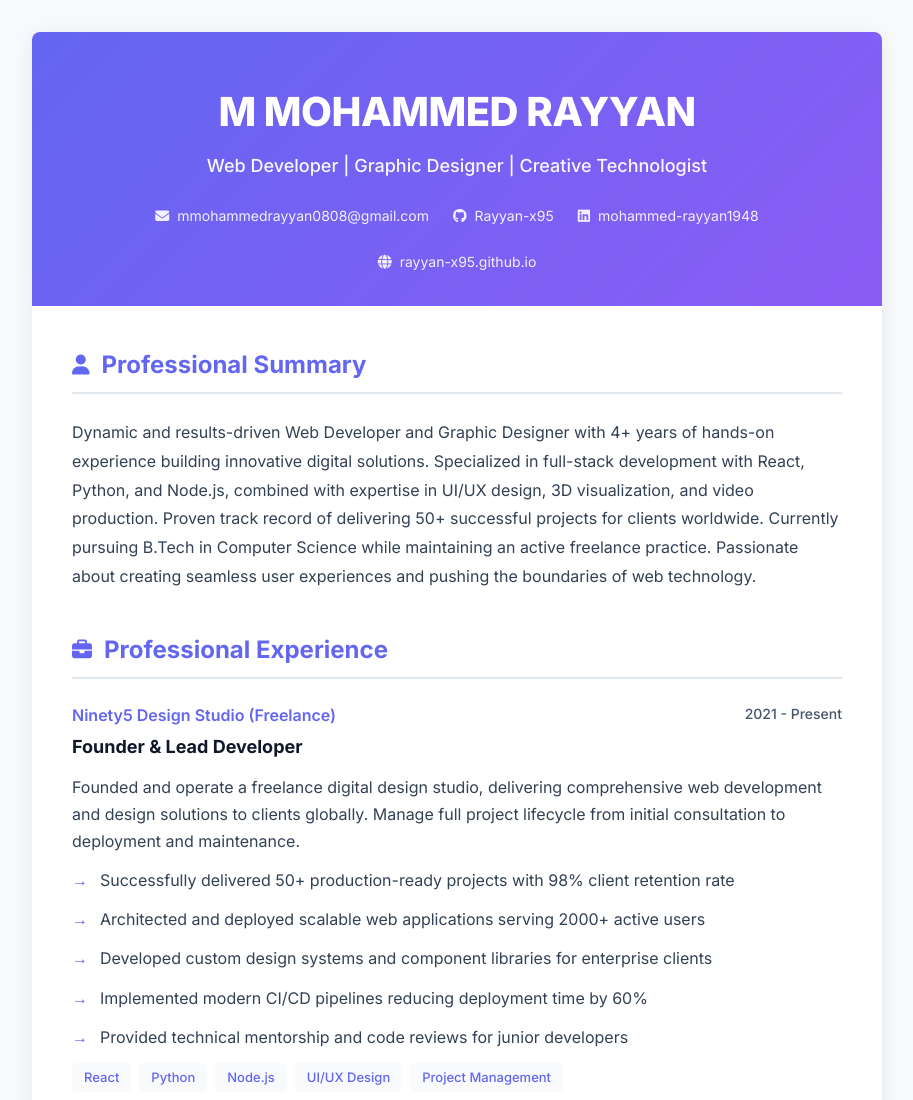
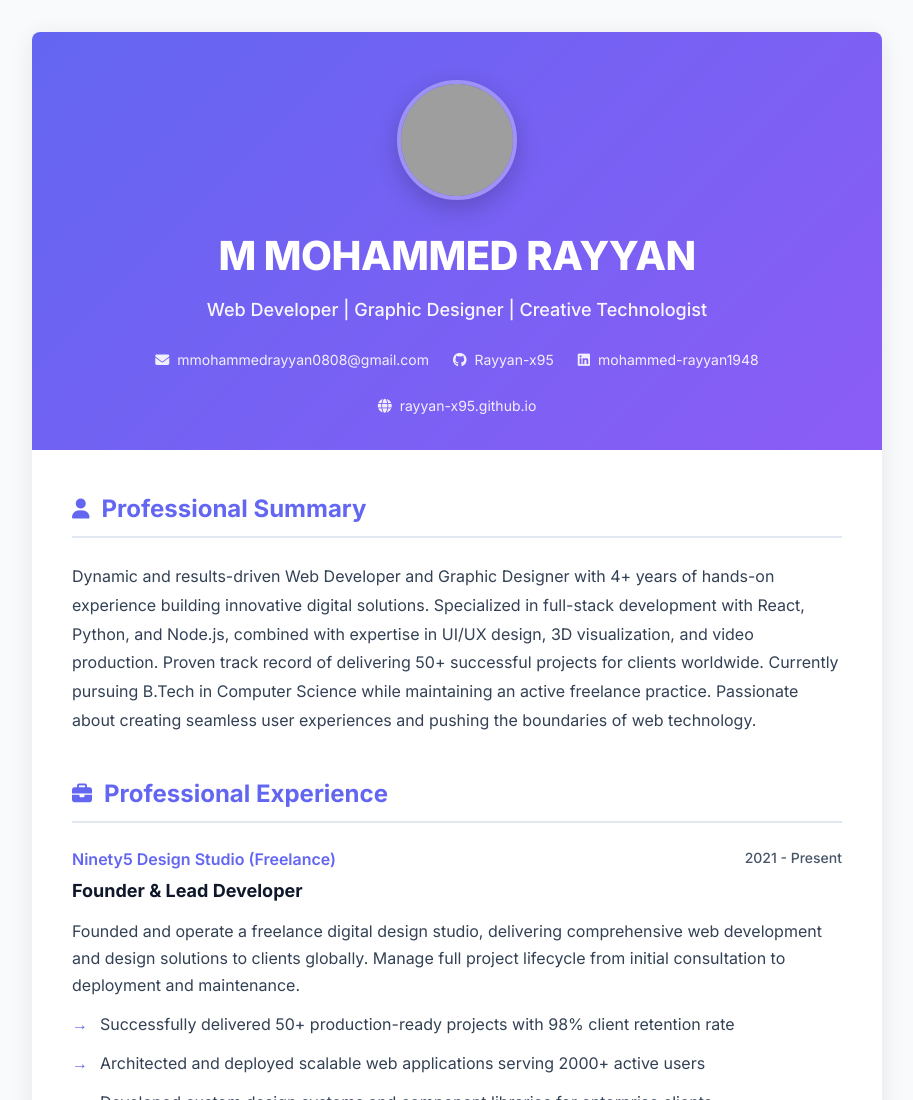
Before and after one commit to Rayyan-x95/Rayyan-x95.github.io, a plain HTML site: page resume.html in a window 1280 px wide. Shown: the top 1100 px of the page, without its empty margins (183-1096 px from the left). Drawn offline with Linux system fonts and the light colour scheme; grey boxes are pictures that could not be loaded.

Commit message:
Add profile picture to resume header

```diff
--- a/resume.html
+++ b/resume.html
@@ -52,6 +52,22 @@
             color: white;
             padding: 3rem 2.5rem 2rem;
             text-align: center;
+            position: relative;
+        }
+
+        .profile-pic-container {
+            margin-bottom: 1.5rem;
+        }
+
+        .profile-pic {
+            width: 120px;
+            height: 120px;
+            border-radius: 50%;
+            border: 4px solid rgba(255, 255, 255, 0.3);
+            box-shadow: 0 8px 24px rgba(0, 0, 0, 0.2);
+            object-fit: cover;
+            margin: 0 auto;
+            display: block;
         }
 
         .resume-header h1 {
@@ -331,6 +347,9 @@
 <body>
     <div class="resume-container">
         <header class="resume-header">
+            <div class="profile-pic-container">
+                <img src="https://avatars.githubusercontent.com/Rayyan-x95" alt="M Mohammed Rayyan" class="profile-pic">
+            </div>
             <h1>M MOHAMMED RAYYAN</h1>
             <p class="tagline">Web Developer | Graphic Designer | Creative Technologist</p>
             <div class="contact-info">
```
